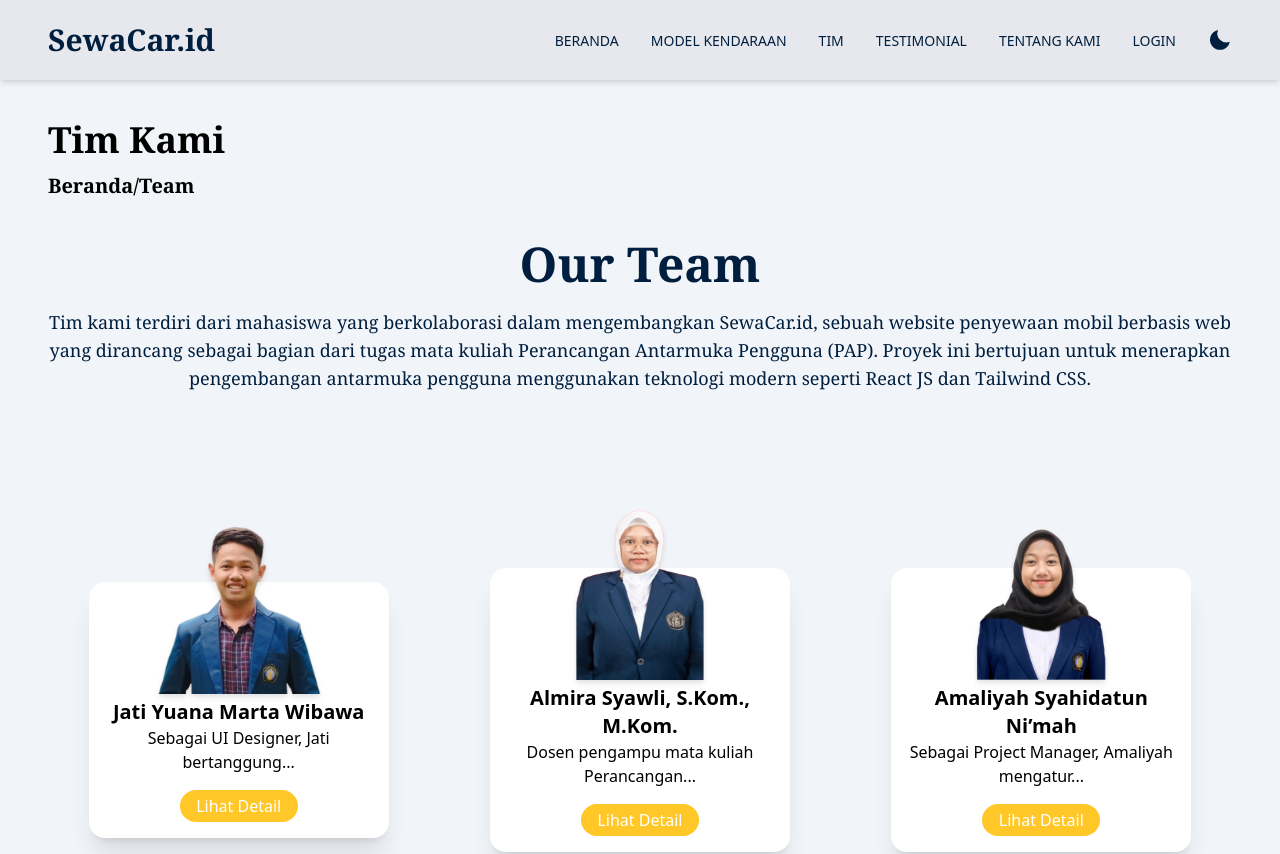
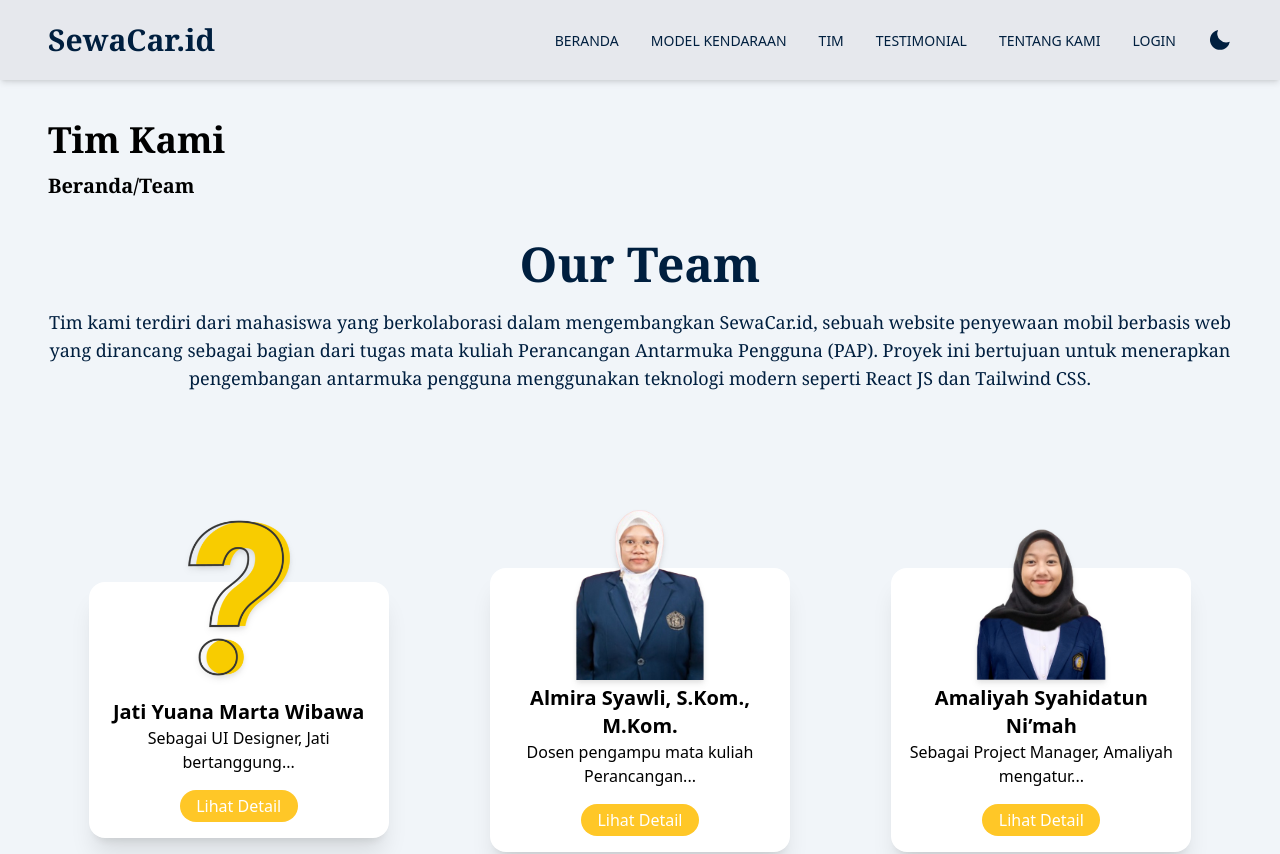
Before and after one commit to WisnuIbnu/PAP-TUGAS-AKHIR, a React (Vite) app: page /teams in a window 1280 px wide. Shown: the top 854 px of the page. Built offline with nearby package versions, Linux system fonts and the light colour scheme.

Commit message:
add photo

```diff
--- a/src/components/Team/OurTeam.jsx
+++ b/src/components/Team/OurTeam.jsx
@@ -2,12 +2,13 @@ import { useState } from "react";
 import team1 from "../../assets/team/wisnu2.png";
 import buAlmira from "../../assets/team/almira.png";
 import team2 from "../../assets/team/nimah.png";
+import unknown from "../../assets/team/unknow.png";
 
 
 const TeamOne = [
   {
     id: 1,
-    img:team1,
+    img:unknown,
     title: "Jati Yuana Marta Wibawa",
     description: "Sebagai UI Designer, Jati bertanggung jawab dalam merancang antarmuka pengguna yang intuitif dan estetis untuk website SewaCar.id.",
   },
@@ -28,7 +29,7 @@ const TeamOne = [
 const TeamTwo = [
   {
     id: 1,
-    img:team1,
+    img:unknown,
     title: "Nisa’ Aulia Harismadani",
     description: "Sebagai Technical Writer, Nisa mendokumentasikan proses pengembangan serta menyusun laporan dan dokumentasi teknis proyek SewaCar.id.",
   },
```
Also changed, not shown: src/assets/team/unknow.png (added).
